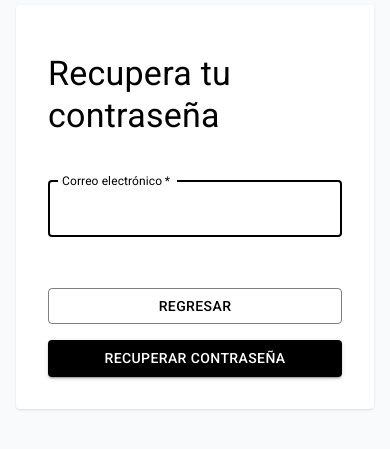
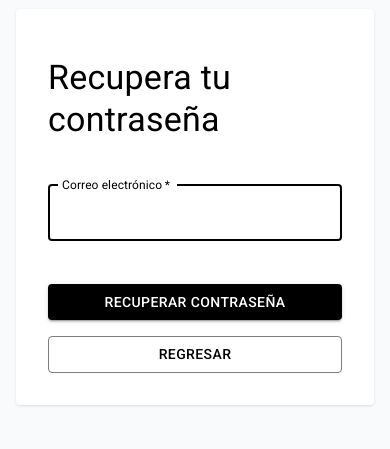
Before and after one commit to BriDoDev/bo-cc-cincel, a React (Vite) app: page /forgot-password in a window 390 px wide. Shown: the part 175-624 px from the top of the page. Built offline with nearby package versions, Linux system fonts and the light colour scheme.

Commit message:
login and forgot finished :smile:

```diff
--- a/src/Pages/Account/ForgotPassword.tsx
+++ b/src/Pages/Account/ForgotPassword.tsx
@@ -66,7 +66,7 @@ const ForgotPassword = () => {
               helperText={<ErrorMessage name="email" />}
             />
             <div
-              className="w-full flex flex-wrap md:flex-nowrap xl:flex-nowrap gap-4 mt-8"
+              className="w-full flex flex-wrap-reverse md:flex-nowrap xl:flex-nowrap gap-4 mt-6"
               data-aos="fade-up"
               data-aos-delay="200"
             >
--- a/src/Pages/Account/Login.tsx
+++ b/src/Pages/Account/Login.tsx
@@ -95,7 +95,7 @@ const Login = () => {
               </Link>
             </div>
             <div
-              className="w-full mt-8"
+              className="w-full mt-6"
               data-aos="fade-up"
               data-aos-delay="200"
             >
```
